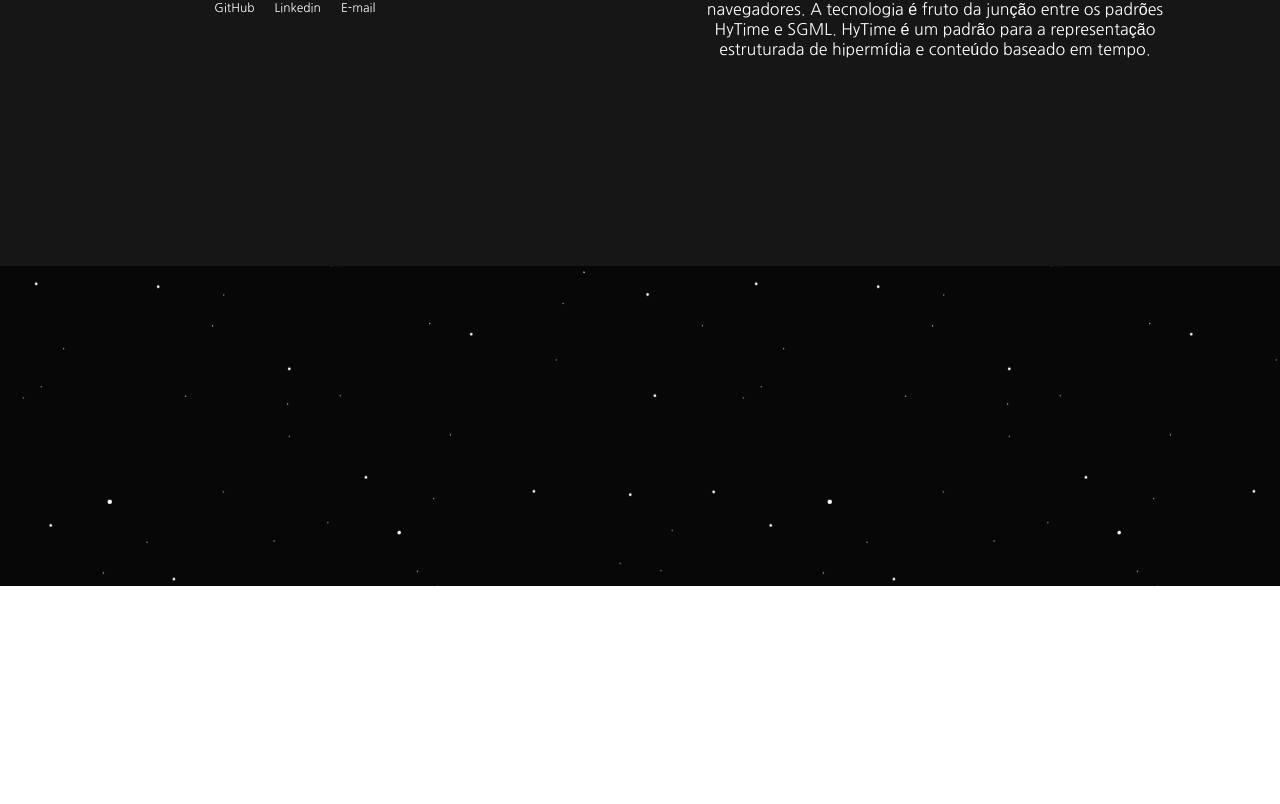
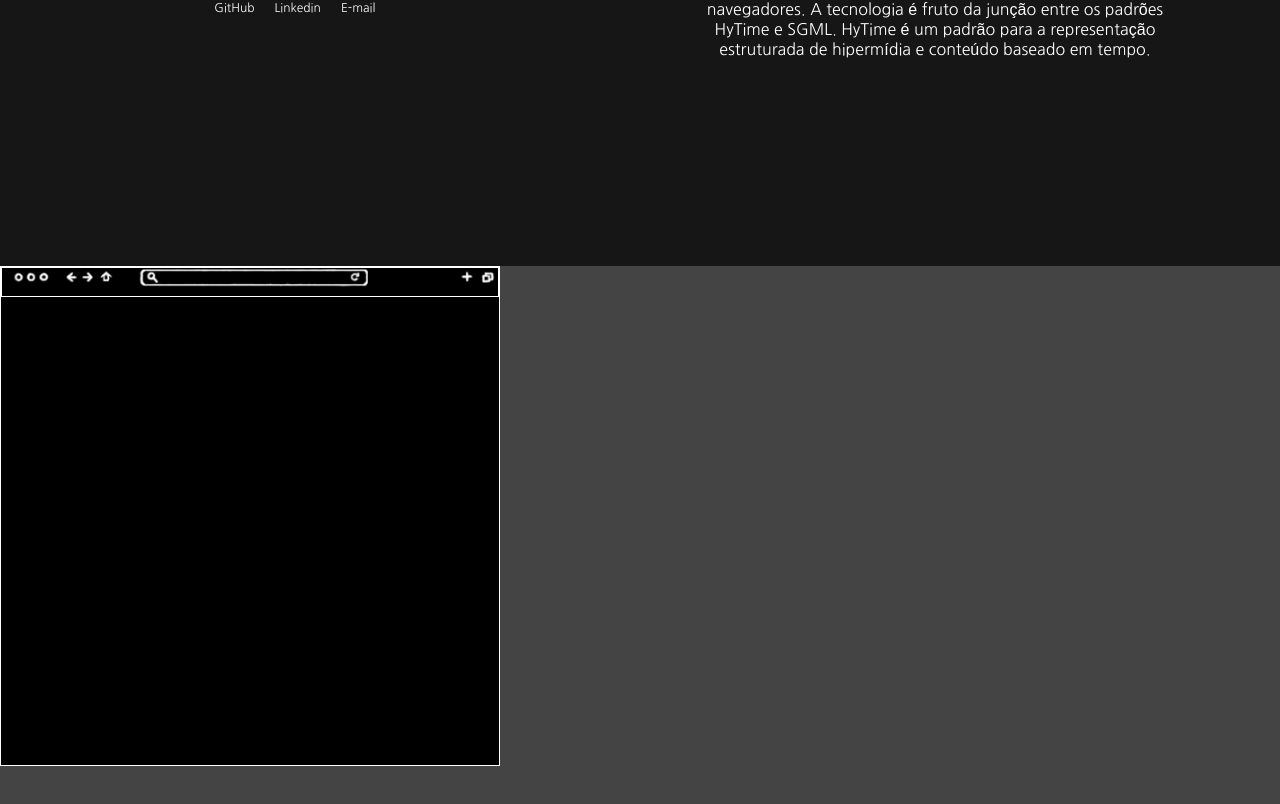
Before and after one commit to Samuellucasn/Portifolio, a React (Vite) app: page / in a window 1280 px wide. Shown: the part 1344-2148 px from the top of the page. Before the commit the page ends 1930 px from the top, so only its background shows below. Built offline with nearby package versions, Linux system fonts and the light colour scheme.

Commit message:
feat projectsection style

```diff
--- a/src/components/pages/ProjectSection/index.tsx
+++ b/src/components/pages/ProjectSection/index.tsx
@@ -7,7 +7,7 @@ const Projects: React.FC<any> = () => {
       <Router>
             <section className='projects'>
                 <div className='project-one'>
-                    <Link to={''}></Link>
+                    <div className="header" />
                 </div>
                 <div className='project-two'>
                     <Link to={''}></Link>
@@ -19,6 +19,10 @@ const Projects: React.FC<any> = () => {
                     <Link to={''}></Link>
                 </div>
             </section>
+
+            <Routes>
+                <Route></Route>
+            </Routes>
       </Router>
     )
 }
--- a/src/components/pages/ProjectSection/style.scss
+++ b/src/components/pages/ProjectSection/style.scss
@@ -0,0 +1,23 @@
+.projects {
+    background-color: rgb(68, 68, 68);
+
+    height: 1000px;
+}
+
+.project-one {
+    height: 500px;
+    width: 500px;
+
+    background-color: black;
+
+    border: 1px solid white;
+    .header {
+        height: 30px;
+
+        background-image: url(/src//assets/template\ abas\ draw\ two.png);
+        background-size: 500px;
+        background-repeat: no-repeat;
+
+        border: 1px solid white;
+    }
+}
```
Also changed, not shown: src/assets/template abas draw two.png (added), src/assets/template abas~draw.png (added).
